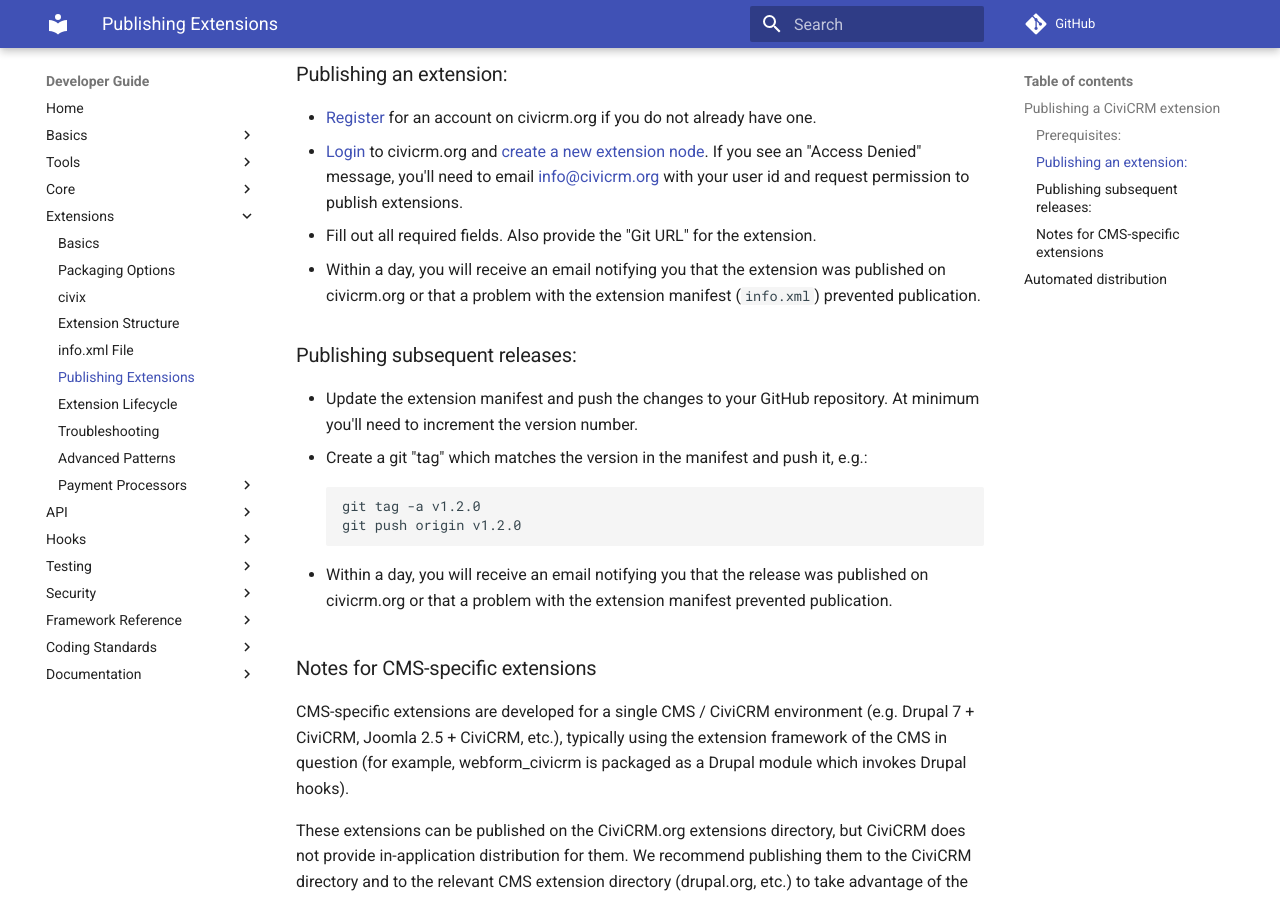
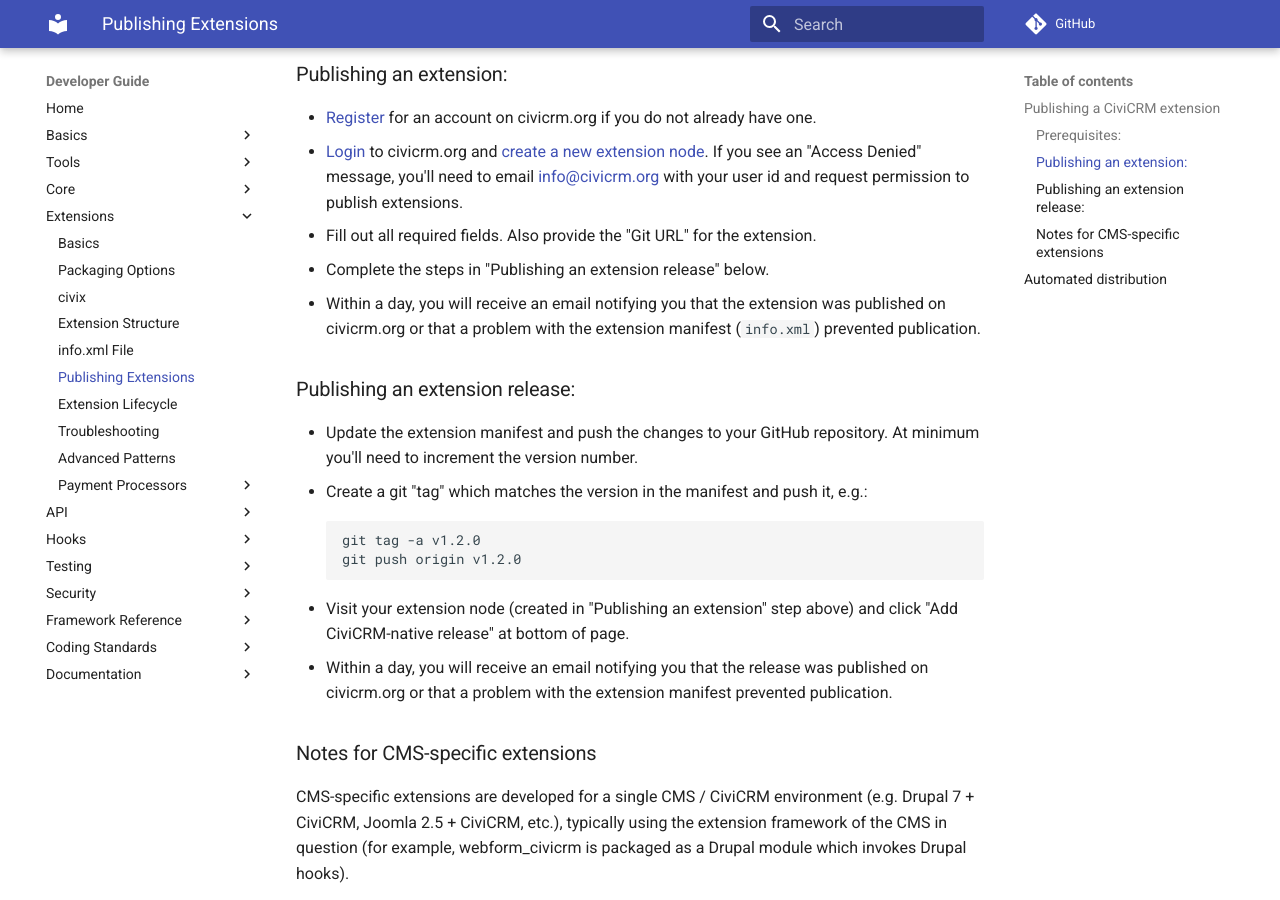
Before and after one commit to civicrm/civicrm-dev-docs, an MkDocs documentation site: the page built from docs/extensions/publish.md, in a window 1280 px wide and 900 px high, scrolled down 1267 px. Built offline with MkDocs 1.6.1 and Material for MkDocs 9.7.7, drawn with Linux system fonts in a browser that asks for light colours; comment, search, counter and statistics services are not loaded; old or Windows-style settings are respelled for this version of MkDocs.

Commit message:
Improve docs for publishing an extension.
Previously it read that you only needed to create a release on *subsequent* releases, but my experience was that the extension was not available until the initial release was made also. Rewrote to clarify this.

Also made a few additions to inline docs on the create a release node page. These can be recorded over in CiviCRM.org website repo via Features.

Refs #323.

```diff
--- a/docs/extensions/publish.md
+++ b/docs/extensions/publish.md
@@ -54,11 +54,12 @@
     message, you'll need to email [info@civicrm.org](mailto:info@civicrm.org)
     with your user id and request permission to publish extensions.
 -   Fill out all required fields. Also provide the "Git URL" for the extension.
+-   Complete the steps in "Publishing an extension release" below.
 -   Within a day, you will receive an email notifying you that the extension
     was published on civicrm.org or that a problem with the extension manifest
     (`info.xml`) prevented publication.
 
-### Publishing subsequent releases:
+### Publishing an extension release:
 
 -   Update the extension manifest and push the changes to your GitHub repository.
     At minimum you'll need to increment the version number.
@@ -67,6 +68,8 @@
         git tag -a v1.2.0
         git push origin v1.2.0
 
+-   Visit your extension node (created in "Publishing an extension" step above)
+    and click "Add CiviCRM-native release" at bottom of page.
 -   Within a day, you will receive an email notifying you that the release
     was published on civicrm.org or that a problem with the extension manifest
     prevented publication.
```
